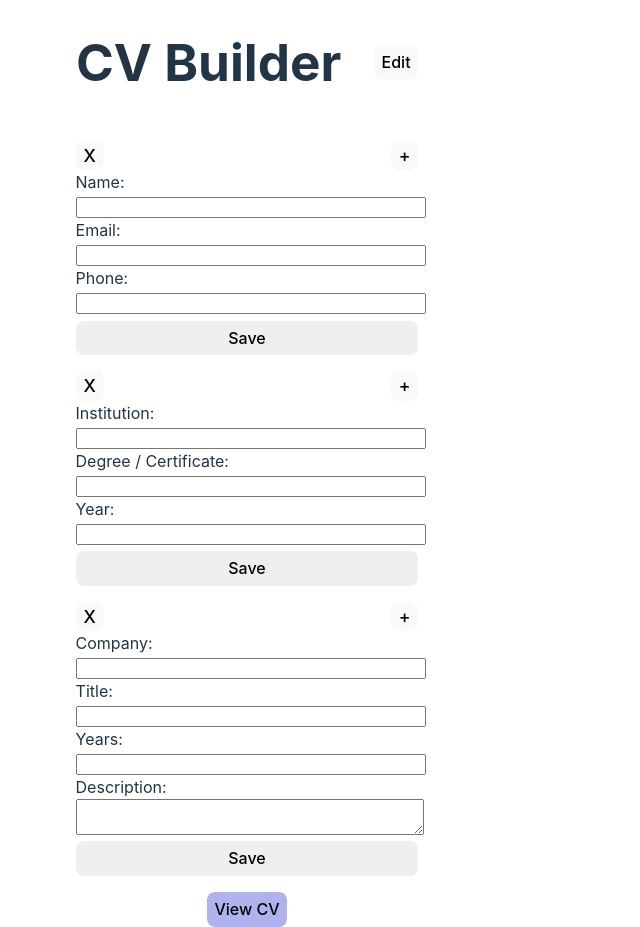
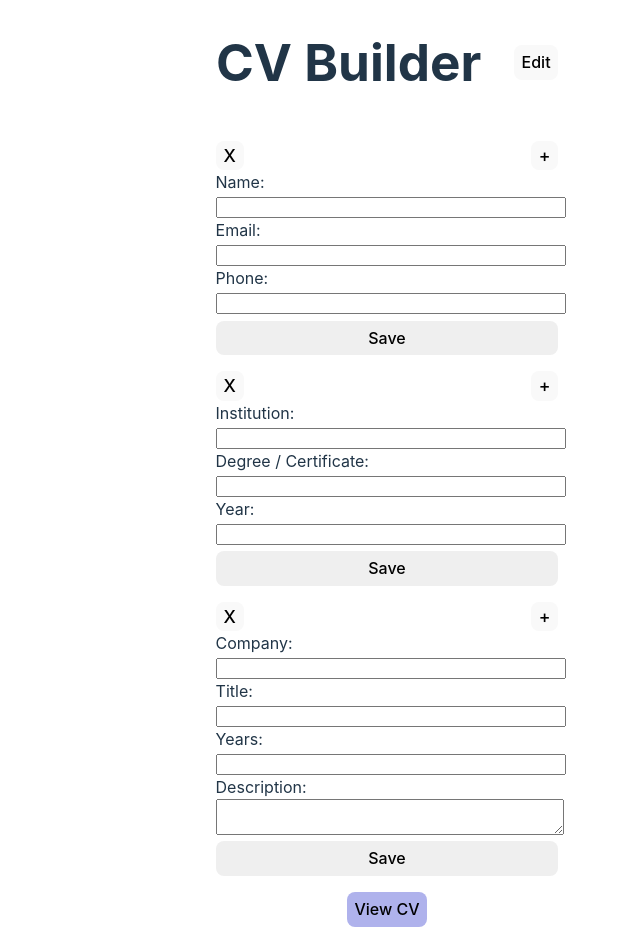
Before and after one commit to jalamb5/CV-app, a React app: page / in a window 1280 px wide. Shown: the whole page, without its empty margins (253-893 px from the left). Built offline with nearby package versions, Linux system fonts and the light colour scheme; the HTML template or start-up script is replaced by a standard one.

Commit message:
remove max-width

```diff
--- a/src/index.css
+++ b/src/index.css
@@ -28,7 +28,7 @@ body {
   justify-content: center;
   min-width: 320px;
   min-height: 100vh;
-  max-width: 1000px;
+  /* max-width: 1000px; */
 }
 
 h1 {
```
